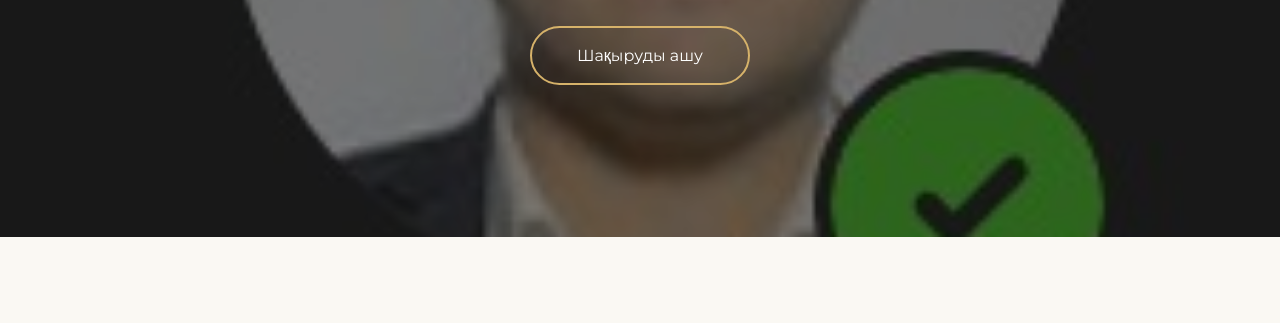
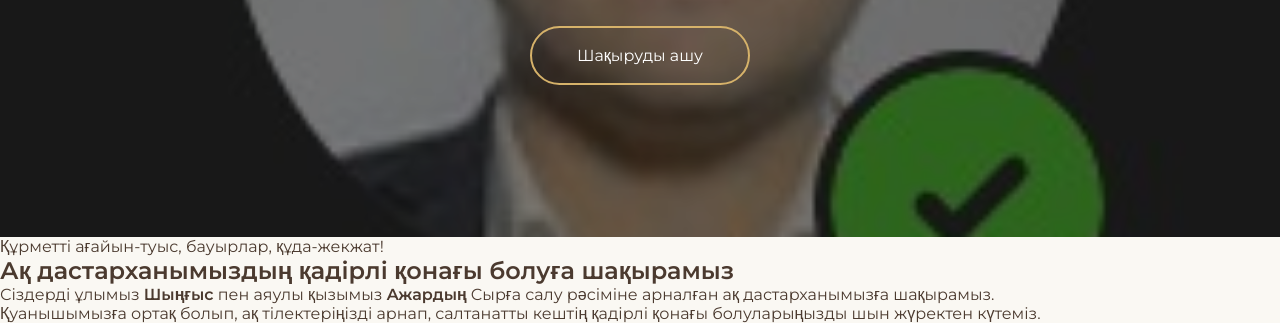
Before and after one commit to Shyngysb/Syrga-Azhar, a plain HTML site: page index.html in a window 1280 px wide. Shown: the part 563-886 px from the top of the page. Before the commit the page ends 800 px from the top, so only its background shows below. Drawn offline with nearby package versions, Linux system fonts and the light colour scheme; files whose address does not match are found by name.

Commit message:
Update index.html

```diff
--- a/index.html
+++ b/index.html
@@ -44,7 +44,44 @@
 
 </header>
 
-<section id="invitation">
+<section id="invitation" class="invitation">
+
+    <div class="container">
+
+        <div class="ornament"></div>
+
+        <p class="section-subtitle">
+            Құрметті ағайын-туыс, бауырлар, құда-жекжат!
+        </p>
+
+        <h2>
+            Ақ дастарханымыздың қадірлі қонағы болуға шақырамыз
+        </h2>
+
+        <p class="invitation-text">
+
+            Сіздерді ұлымыз
+
+            <strong>Шыңғыс</strong>
+
+            пен аяулы қызымыз
+
+            <strong>Ажардың</strong>
+
+            Сырға салу рәсіміне арналған ақ дастарханымызға шақырамыз.
+
+        </p>
+
+        <p class="invitation-text">
+
+            Қуанышымызға ортақ болып,
+            ақ тілектеріңізді арнап,
+            салтанатты кештің қадірлі қонағы болуларыңызды
+            шын жүректен күтеміз.
+
+        </p>
+
+    </div>
 
 </section>
 
```
